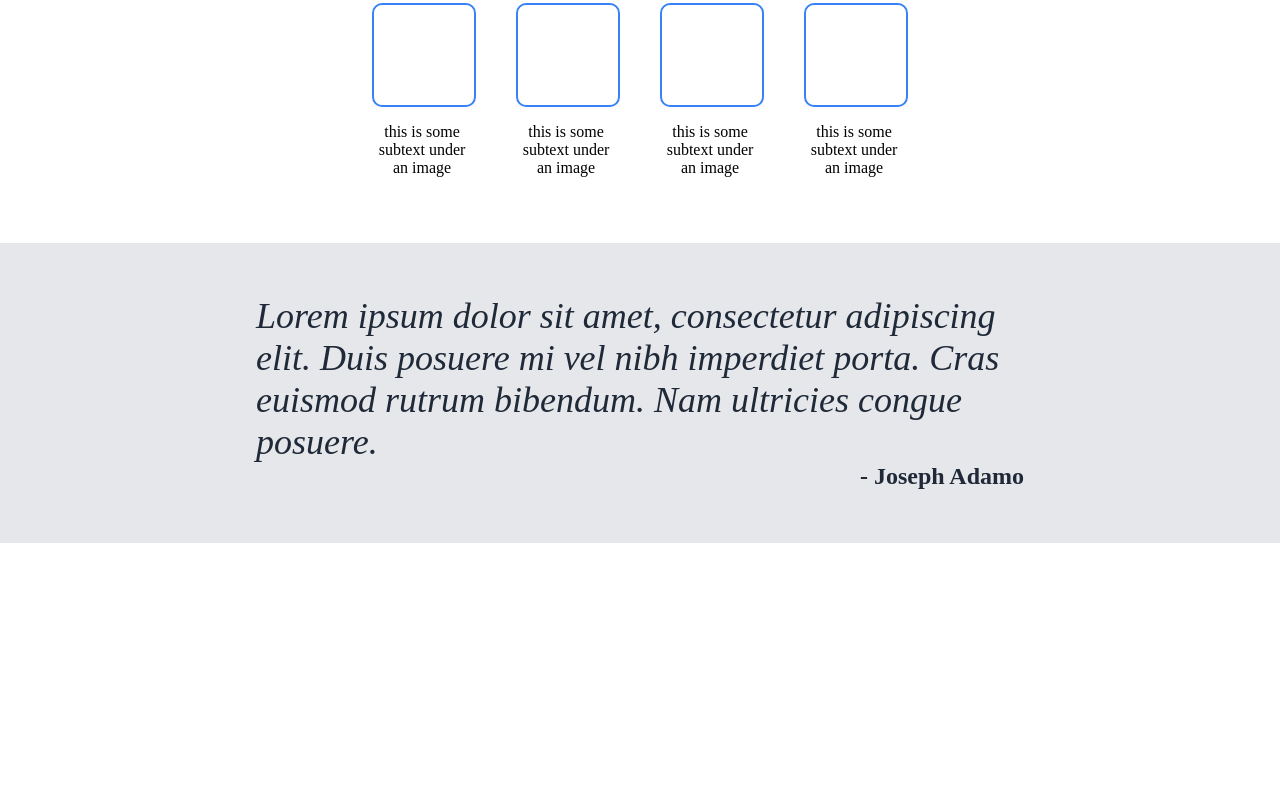
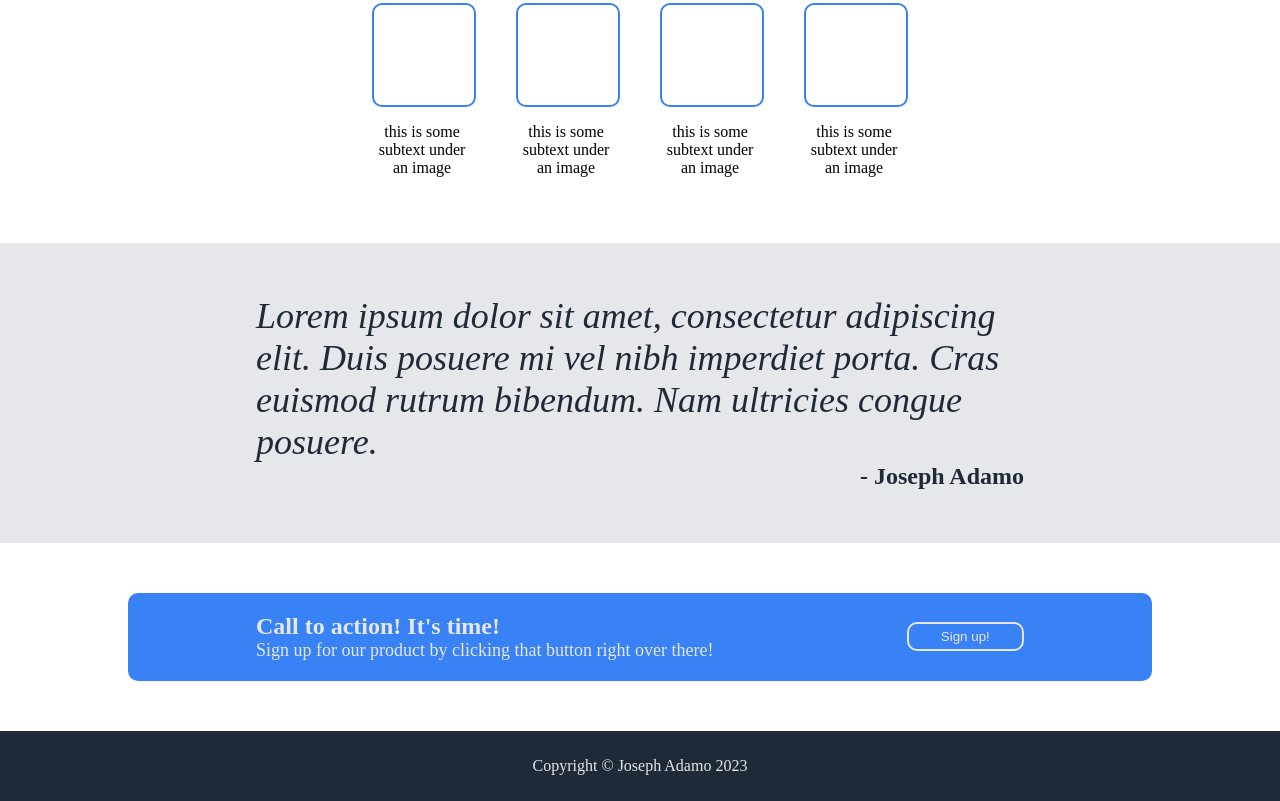
Before and after one commit to joeadamo67/odin-landing-page, a plain HTML site: page index.html in a window 1280 px wide. Shown: the part 475-1276 px from the top of the page. Before the commit the page ends 1018 px from the top, so only its background shows below. Drawn offline with Linux system fonts and the light colour scheme.

Commit message:
Finished Section 4 and 5

```diff
--- a/index.html
+++ b/index.html
@@ -67,11 +67,17 @@
 
         </section>
 
-        <section class="callToAction">
+        <section class="call-to-action">
+
+            <div class="cta">
+                <h5>Call to action! It's time!</h5>
+                <p>Sign up for our product by clicking that button right over there!</p>
+            </div>
+            <button class="cta-button">Sign up!</button>
 
         </section>
         <footer class="footer">
-
+            <p>Copyright © Joseph Adamo 2023</p>
         </footer>
     </main>
 </body>
--- a/styles.css
+++ b/styles.css
@@ -151,3 +151,50 @@ body{
     font-weight: bold;
     color:#1F2937;
 }
+
+/* Section 5 - Call to Action */
+
+.call-to-action{
+    display: flex;
+    margin: 50px 10%;
+    padding: 20px 10%;
+
+    background-color: #3882F6;
+    align-items: center;
+    border-radius: 10px;
+}
+.cta{
+    flex-grow: 3;
+    color: #E5E7EB;
+
+}
+
+.cta h5{
+    font-weight: bold;
+    font-size: 24px;
+
+    margin: 0;
+}
+.cta p{
+
+    margin: 0;
+    font-size: 18px;
+
+}
+.cta-button {
+    flex-grow: 1;
+    color: #E5E7EB;
+    padding: 5px 0;
+    background-color: #3882F6;
+    border: 2px solid #E5E7EB;
+    border-radius: 10px;
+}
+
+.footer {
+    background-color: #1F2937;
+    color: #E5E7EB;
+    display: flex;
+    align-items: center;
+    justify-content: center;
+    padding: 10px 0px;
+}
```
